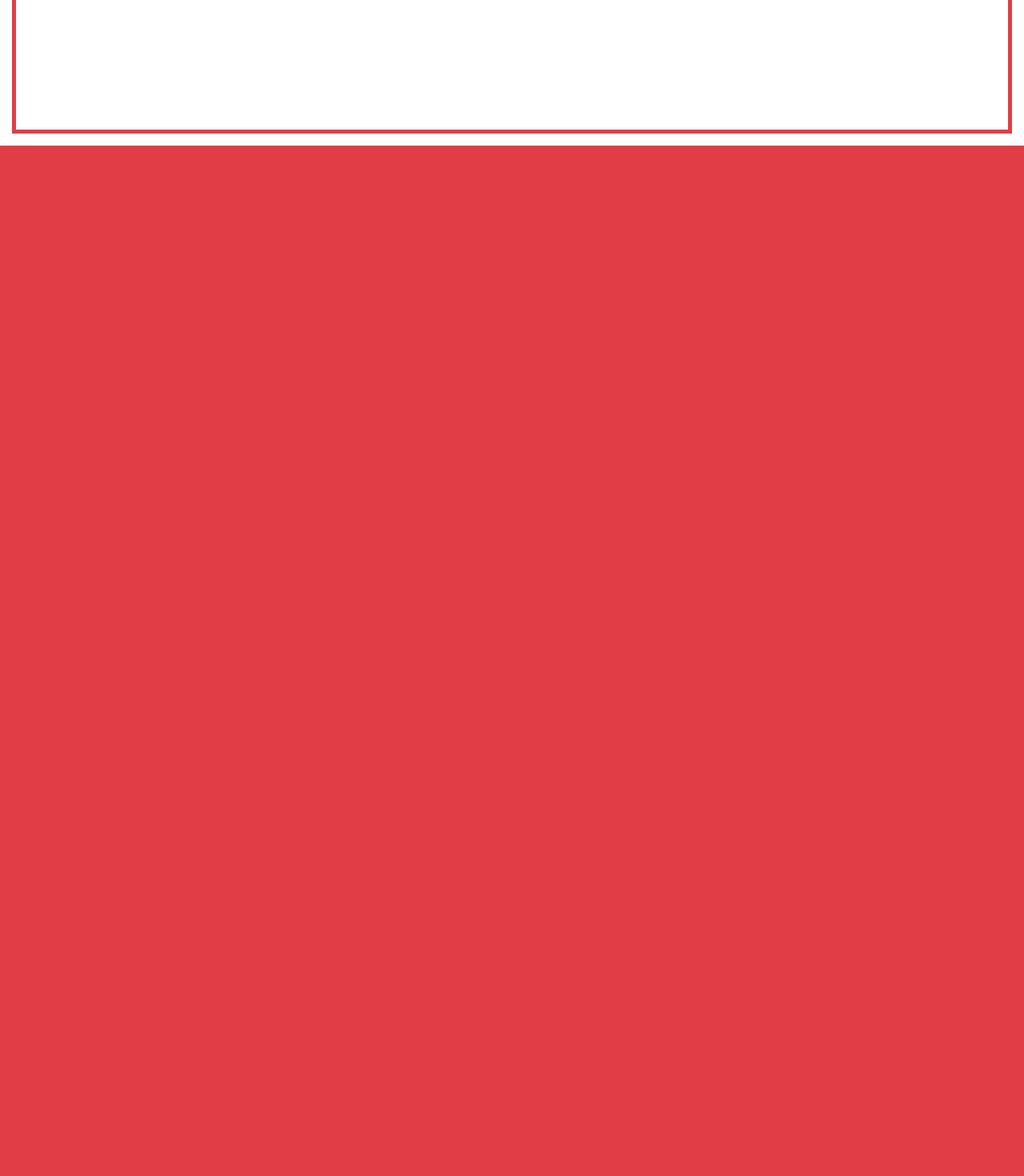
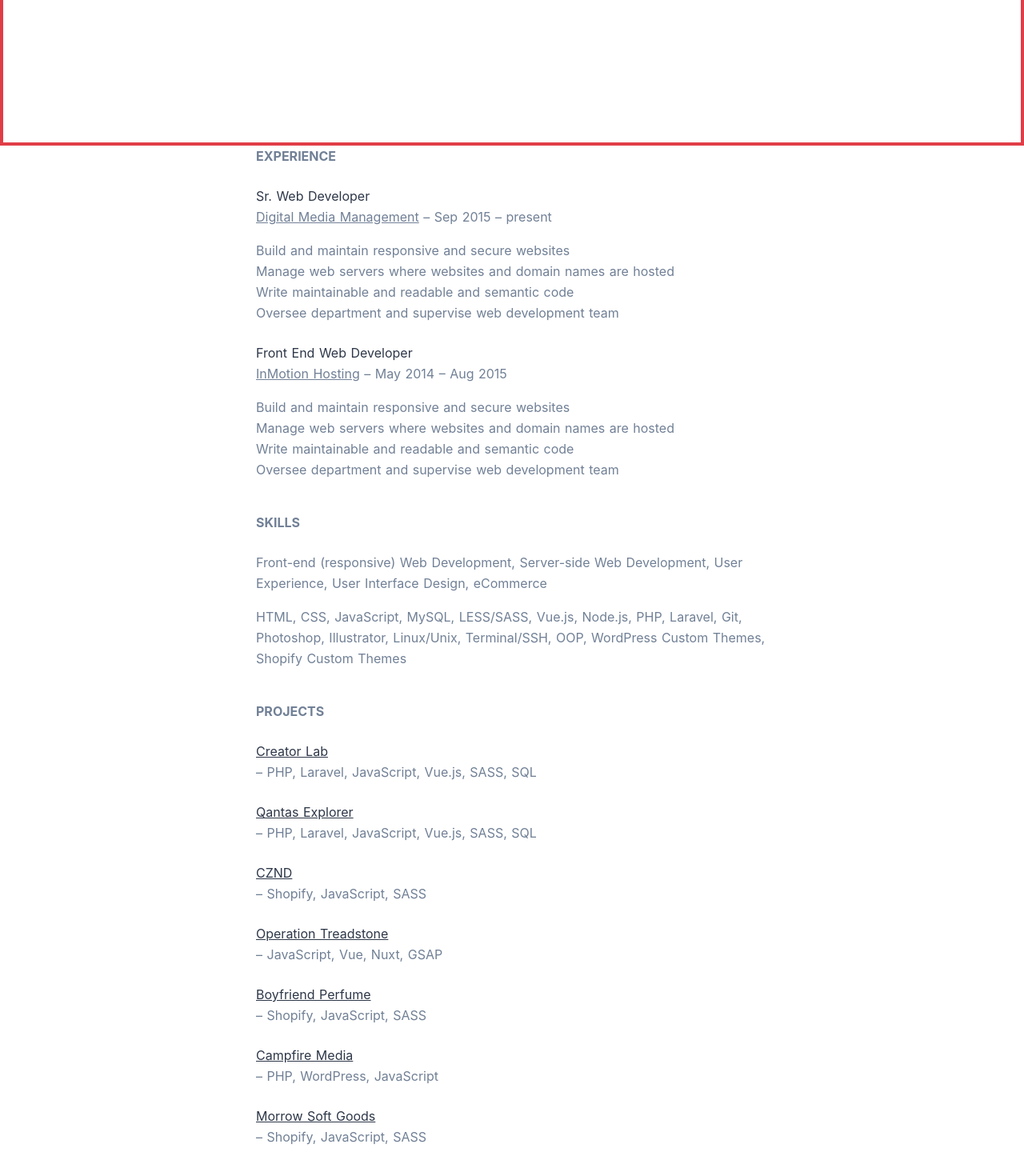
Before and after one commit to jamestylerpatton/portfolio, a Nuxt app: page / in a window 1280 px wide. Shown: the part 618-2088 px from the top of the page at 80% size. Before the commit the page ends 800 px from the top, so only its background shows below. Built offline with nearby package versions, Linux system fonts and the light colour scheme.

Commit message:
Add resume info to index

```diff
--- a/layouts/default.vue
+++ b/layouts/default.vue
@@ -1,9 +1,13 @@
 <template>
-  <div class="site-border-outer fixed w-full h-full">
-    <div class="site-border-inner absolute w-full h-full top-0 left-0 right-0 bottom-0 overflow-auto">
-      <navigation />
-      <nuxt />
-    </div>
+  <div class="relative">
+
+    <navigation />
+    <nuxt />
+
+    <div class="fixed bg-primary h-1 left-0 top-0 right-0"></div>
+    <div class="fixed bg-primary h-1 left-0 bottom-0 right-0"></div>
+    <div class="fixed bg-primary w-1 left-0 bottom-0 top-0"></div>
+    <div class="fixed bg-primary w-1 right-0 bottom-0 top-0"></div>
   </div>
 </template>
 
@@ -18,7 +22,7 @@ html {
   -moz-osx-font-smoothing: grayscale;
   -webkit-font-smoothing: antialiased;
   box-sizing: border-box;
-  background-color: #e13d47;
+  /* background-color: #e13d47; */
 }
 
 *,
@@ -28,13 +32,13 @@ html {
   margin: 0;
 }
 
-.site-border-outer{
+/* .site-border-outer{
   border: 15px solid #ffffff;
 }
 .site-border-inner{
   border: 5px solid #e13d47;
   background: #ffffff;
-}
+} */
 </style>
 
 <script>
--- a/pages/index.vue
+++ b/pages/index.vue
@@ -1,15 +1,120 @@
 <template>
-  <div class="flex w-full h-full">
+  <div>
 
-    <div class="container flex items-center justify-center">
+    <div class="container w-full min-h-screen flex items-center justify-center">
       <div class="w-9/12 py-20">
-        <!-- <logo /> -->
-        <h1 class="title text-2xl md:text-3xl lg:text-5xl">
+        <h1 class="title text-gray-800 text-2xl md:text-3xl lg:text-5xl">
           Hi, I'm Tyler Patton
         </h1>
-        <h2 class="subtitle text-1xl md:text-2xl lg:text-4xl">
+        <h2 class="subtitle text-gray-600 text-1xl md:text-2xl lg:text-4xl">
           I am a Web Developer at <strong>Digital Media Management</strong>, passionate about designing and building user centered websites, interfaces, and applications. I have a strong enthusiasm for learning about the newest web technologies.
         </h2>
+      </div>
+    </div>
+
+    <div class="container w-full min-h-screen flex items-start justify-center">
+      <div class="lg:w-1/2 w-9/12 pb-20 text-gray-600 leading-relaxed">
+        <section>
+          <h3 class="uppercase mb-6 font-bold">Experience</h3>
+          <div class="mb-6">
+            <h4 class="text-gray-800">Sr. Web Developer</h4>
+            <p class="mb-4">
+              <a href="https://digitalmediamanagement.com/" target="_blank" class="underline hover:text-gray-800">Digital Media Management</a>
+              – Sep 2015 – present
+            </p>
+            <ul class="list-">
+              <li>Build and maintain responsive and secure websites</li>
+              <li>Manage web servers where websites and domain names are hosted</li>
+              <li>Write maintainable and readable and semantic code</li>
+              <li>Oversee department and supervise web development team</li>
+            </ul>
+          </div>
+          <div>
+            <h4 class="text-gray-800">Front End Web Developer</h4>
+            <p class="mb-4">
+              <a href="https://www.inmotionhosting.com/" target="_blank" class="underline hover:text-gray-800">InMotion Hosting</a>
+              – May 2014 – Aug 2015
+            </p>
+            <ul class="list-">
+              <li>Build and maintain responsive and secure websites</li>
+              <li>Manage web servers where websites and domain names are hosted</li>
+              <li>Write maintainable and readable and semantic code</li>
+              <li>Oversee department and supervise web development team</li>
+            </ul>
+          </div>
+        </section>
+
+        <section>
+          <h3 class="uppercase mt-10 mb-6 font-bold">Skills</h3>
+          <div class="mb-6">
+            <p class="mb-4">
+              Front-end (responsive) Web Development, Server-side Web Development, User Experience, User Interface Design, eCommerce
+            </p>
+            <p>
+              HTML, CSS, JavaScript, MySQL, LESS/SASS, Vue.js, Node.js, PHP, Laravel, Git, Photoshop, Illustrator, Linux/Unix, Terminal/SSH, OOP, WordPress Custom Themes, Shopify Custom Themes
+            </p>
+          </div>
+        </section>
+
+        <section>
+          <h3 class="uppercase mt-10 mb-6 font-bold">Projects</h3>
+          <div class="mb-6">
+            <h4 class="text-gray-800">
+              <a href="https://creatorlab.co/" target="_blank" class="underline">Creator Lab</a>
+            </h4>
+            <p>
+              – PHP, Laravel, JavaScript, Vue.js, SASS, SQL
+            </p>
+          </div>
+          <div class="mb-6">
+            <h4 class="text-gray-800">
+              <a href="https://www.qantasexplorer.com/" target="_blank" class="underline">Qantas Explorer</a>
+            </h4>
+            <p>
+              – PHP, Laravel, JavaScript, Vue.js, SASS, SQL
+            </p>
+          </div>
+          <div class="mb-6">
+            <h4 class="text-gray-800">
+              <a href="https://cznd.co/" target="_blank" class="underline">CZND</a>
+            </h4>
+            <p>
+              – Shopify, JavaScript, SASS
+            </p>
+          </div>
+          <div class="mb-6">
+            <h4 class="text-gray-800">
+              <a href="https://www.usanetwork.com/treadstone/operation-treadstone/" target="_blank" class="underline">Operation Treadstone</a>
+            </h4>
+            <p>
+              – JavaScript, Vue, Nuxt, GSAP
+            </p>
+          </div>
+          <div class="mb-6">
+            <h4 class="text-gray-800">
+              <a href="https://boyfriendperfume.com/" target="_blank" class="underline">Boyfriend Perfume</a>
+            </h4>
+            <p>
+              – Shopify, JavaScript, SASS
+            </p>
+          </div>
+          <div class="mb-6">
+            <h4 class="text-gray-800">
+              <a href="http://wearecampfire.media/" target="_blank" class="underline">Campfire Media</a>
+            </h4>
+            <p>
+              – PHP, WordPress, JavaScript
+            </p>
+          </div>
+          <div class="mb-6">
+            <h4 class="text-gray-800">
+              <a href="https://www.morrowsoftgoods.com/" target="_blank" class="underline">Morrow Soft Goods</a>
+            </h4>
+            <p>
+              – Shopify, JavaScript, SASS
+            </p>
+          </div>
+        </section>
       </div>
     </div>
 
@@ -32,7 +137,6 @@
     'Segoe UI', Roboto, 'Helvetica Neue', Arial, sans-serif;
   display: block;
   font-weight: 500;
-  color: #35495e;
   letter-spacing: 1px;
   overflow: hidden;
   opacity: 0;
@@ -44,7 +148,6 @@
 
 .subtitle {
   font-weight: 300;
-  color: #526488;
   word-spacing: 5px;
   padding-bottom: 15px;
 }
--- a/tailwind.config.js
+++ b/tailwind.config.js
@@ -5,7 +5,22 @@
 ** Default: https://github.com/tailwindcss/tailwindcss/blob/master/stubs/defaultConfig.stub.js
 */
 module.exports = {
-  theme: {},
+  theme: {
+    backgroundColor: theme => ({
+      ...theme('colors'),
+      'primary': '#e13d47'
+    }),
+    inset: {
+      '0': 0,
+      auto: 'auto',
+      '4': '1rem'
+    },
+    extend: {
+      colors: {
+        'primary': '#e13d47'
+      }
+    }
+  },
   variants: {},
   plugins: []
 }
```
